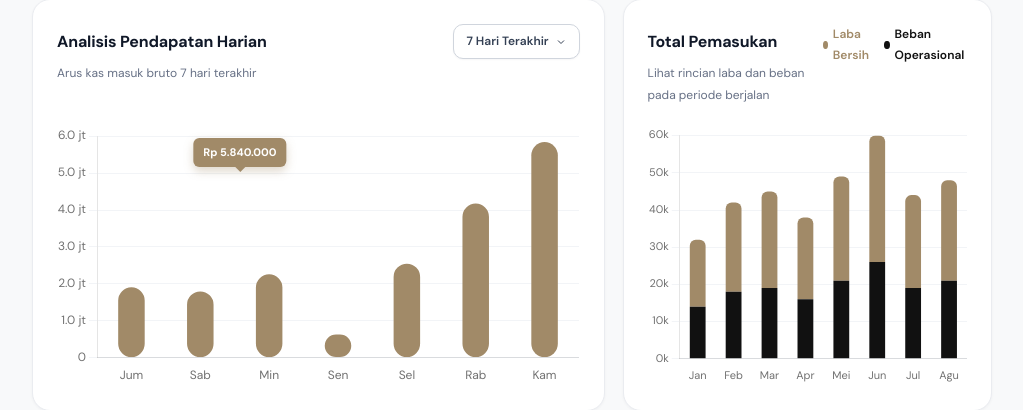
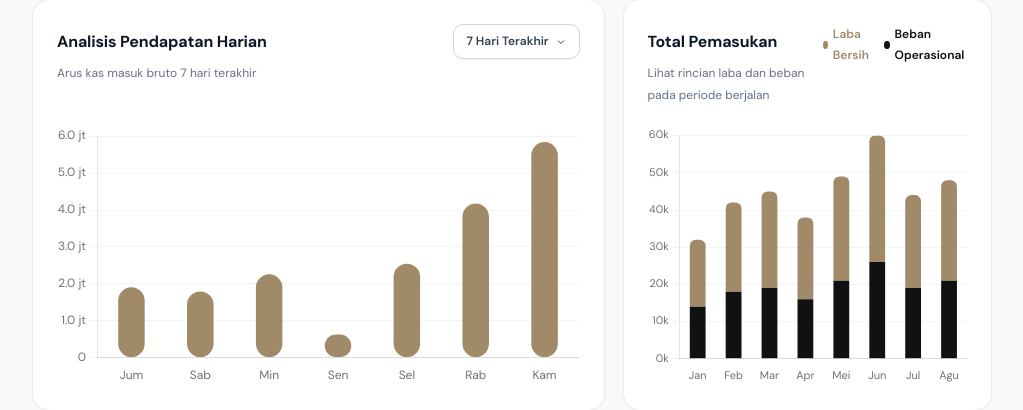
Before and after one commit to windri-dev/SHOPPE, a Laravel app: page /admin in a window 1280 px wide. Shown: the part 1204-1614 px from the top of the page, without its empty margins (256-1279 px from the left). Run offline with Laravel 12, Linux system fonts and the light colour scheme; data comes from the database, SQL or seed files in the repository; data that the repository does not hold is empty; style sheets or scripts are compiled from the project's sources.

Commit message:
fix(dashboard): remove fixed position floating badge to rely on chartjs native tooltips

```diff
--- a/resources/views/admin/dashboard.blade.php
+++ b/resources/views/admin/dashboard.blade.php
@@ -769,11 +769,6 @@
       </div>
 
       <div style="position: relative; width: 100%; height: 260px;">
-        <!-- Floating Highlight Pill Badge in Luxury Gold #A18A68 -->
-        <div style="position: absolute; top: 12px; left: 35%; transform: translateX(-50%); background: #A18A68; color: #FFFFFF; font-size: 11px; font-weight: 700; padding: 4px 10px; border-radius: 6px; box-shadow: 0 4px 10px rgba(161, 138, 104, 0.35); pointer-events: none; z-index: 10; display: flex; align-items: center; justify-content: center;">
-          {{ $isId ? 'Rp ' . number_format((float) ($metrics['sales_chart']['highest_day_input'] ?? 0), 0, ',', '.') : '$' . number_format((float) ($metrics['sales_chart']['highest_day_input'] ?? 0), 2) }}
-          <span style="position: absolute; bottom: -5px; left: 50%; transform: translateX(-50%); width: 0; height: 0; border-left: 5px solid transparent; border-right: 5px solid transparent; border-top: 5px solid #A18A68;"></span>
-        </div>
         <canvas id="revenueAnalyticsChart"></canvas>
       </div>
     </div>
```
